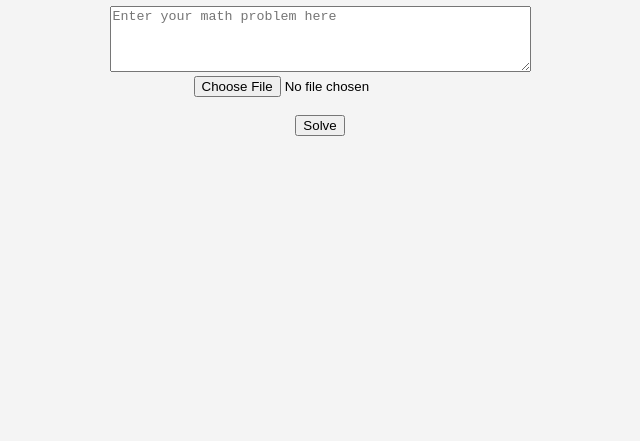
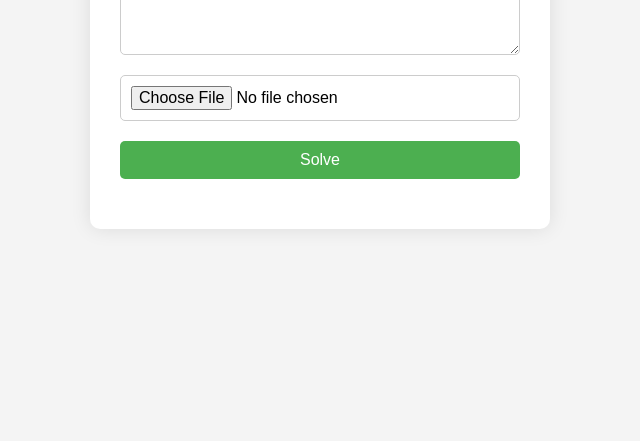
Before and after one commit to Tigyiscute/website, a plain HTML site: page index.html in a window 1280 px wide. Shown: the part 359-800 px from the top of the page, without its empty margins (320-960 px from the left). Drawn offline with Linux system fonts and the light colour scheme.

Commit message:
Update index.html

```diff
--- a/index.html
+++ b/index.html
@@ -17,10 +17,49 @@
         }
         .container {
             text-align: center;
+            background-color: #fff;
+            padding: 30px;
+            border-radius: 10px;
+            box-shadow: 0px 0px 20px rgba(0, 0, 0, 0.1);
+        }
+        h1 {
+            margin-bottom: 20px;
+            color: #333;
+        }
+        form {
+            display: flex;
+            flex-direction: column;
+            align-items: center;
+        }
+        textarea, input[type="file"], button {
+            margin-bottom: 20px;
+            padding: 10px;
+            border: 1px solid #ccc;
+            border-radius: 5px;
+            width: 100%;
+            max-width: 400px;
+            box-sizing: border-box;
+            font-size: 16px;
+        }
+        button {
+            background-color: #4CAF50;
+            color: white;
+            border: none;
+            cursor: pointer;
+            transition: background-color 0.3s;
+        }
+        button:hover {
+            background-color: #45a049;
+        }
+        #imagePreview {
+            max-width: 100%;
+            max-height: 300px;
+            display: none;
+            margin-bottom: 20px;
         }
         #result {
-            margin-top: 20px;
             font-weight: bold;
+            color: #333;
         }
     </style>
 </head>
@@ -28,9 +67,9 @@
     <div class="container">
         <h1>AI Math Solver</h1>
         <form id="mathForm">
-            <textarea id="mathInput" name="mathInput" rows="4" cols="50" placeholder="Enter your math problem here"></textarea><br>
-            <input type="file" id="imageInput" name="imageInput" accept="image/*" onchange="previewImage(event)"><br>
-            <img id="imagePreview" src="#" alt="Preview" style="max-width: 300px; max-height: 300px; display: none;"><br>
+            <textarea id="mathInput" name="mathInput" rows="4" cols="50" placeholder="Enter your math problem here"></textarea>
+            <input type="file" id="imageInput" name="imageInput" accept="image/*" onchange="previewImage(event)">
+            <img id="imagePreview" src="#" alt="Preview">
             <button type="submit">Solve</button>
         </form>
         <div id="result"></div>
```
